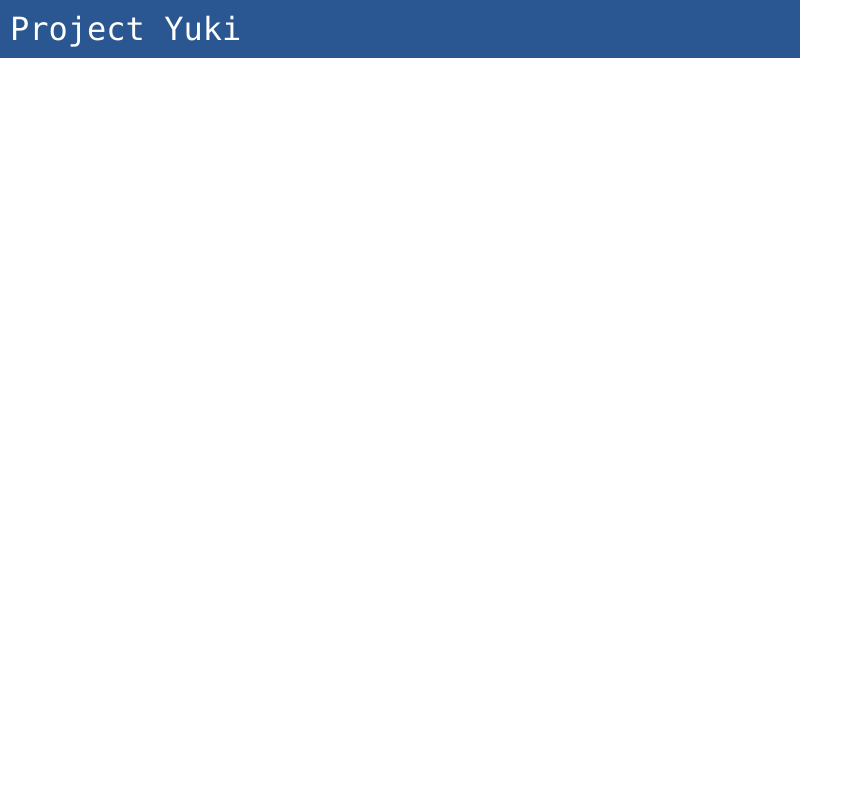
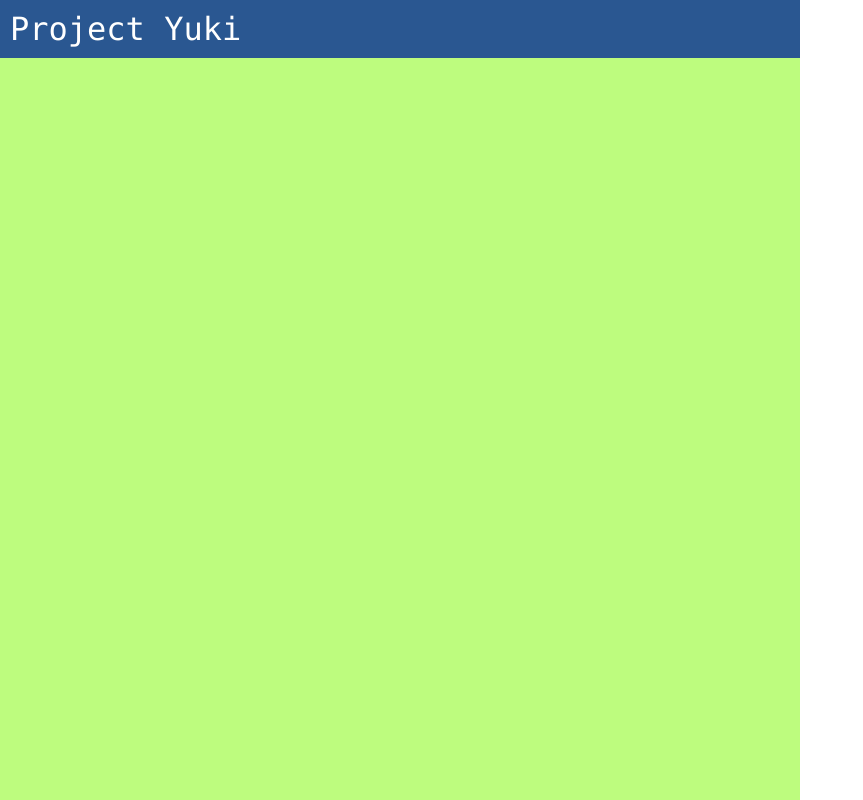
Before and after one commit to christian-gerard/project-yuki, a React (Vite) app in the folder client/: page / in a window 1280 px wide. Shown: the whole page, without its empty margins (0-863 px from the left). Built offline with nearby package versions, Linux system fonts and the light colour scheme.

Commit message:
Adds Styling to the Main Containers

```diff
--- a/client/src/App.jsx
+++ b/client/src/App.jsx
@@ -2,27 +2,24 @@ import { useState } from 'react'
 import reactLogo from './assets/react.svg'
 import viteLogo from '/vite.svg'
 import './App.css'
+import Header from './components/Header'
 import styled from 'styled-components'
 
-const Header = styled.div`
-  background-color: var(--blue);
-  color: white;
-  padding: 10px;
-`;
-
-const Title = styled.div`
+const Main = styled.div`
    font-size:2em;
+   background-color: var(--light-green);
+   height:100%;
+   width:100%;
 `
 
 function App() {
 
   return (
-      <Header>
-        <Title>
-          <p>Project Yuki</p>
-        </Title>
+    <Main>
+      <Header/>
+    </Main>
 
-      </Header>
+
   )
 }
 
--- a/client/src/components/Header.jsx
+++ b/client/src/components/Header.jsx
@@ -1,10 +1,18 @@
+import styled from 'styled-components'
+
+const Main  = styled.div`
+    background-color: var(--blue);
+    color: white;
+    padding: 10px;
+`;
+
 
 function Header() {
 
     return(
-        <div>
+        <Main>
             <p>Project Yuki</p>
-        </div>
+        </Main>
     )
 }
 export default Header
```
